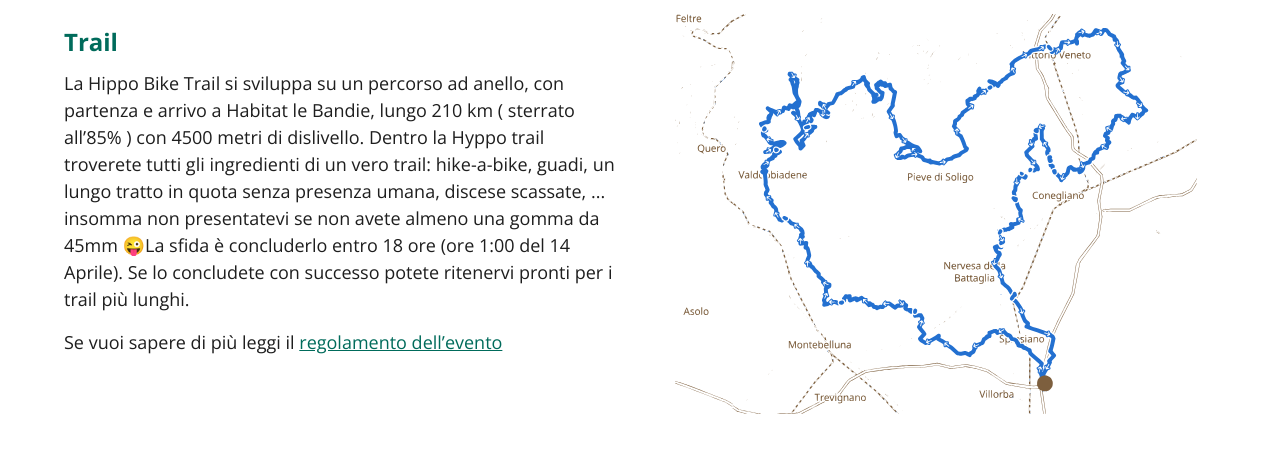
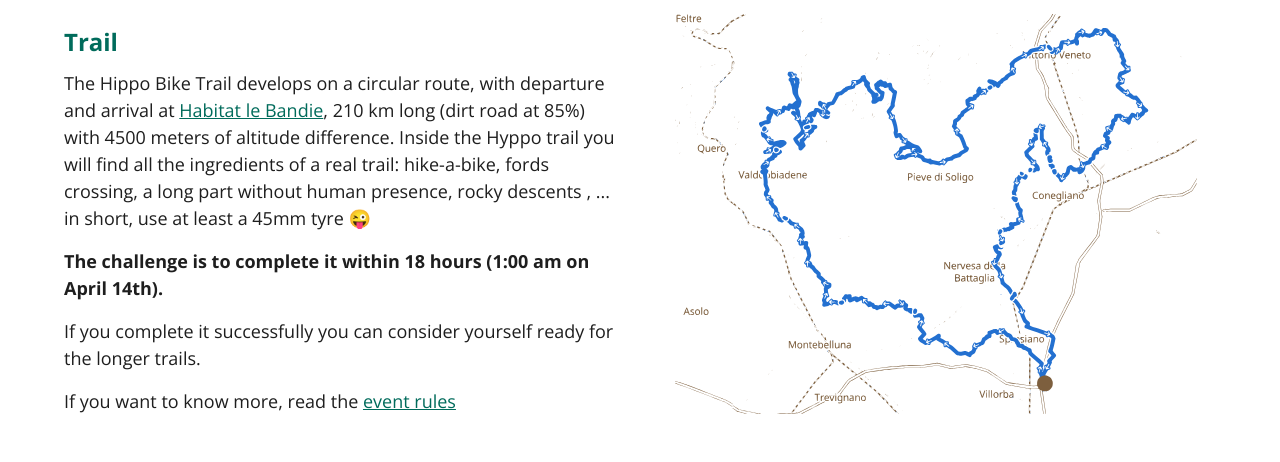
Before and after one commit to adellava/hyppo-trail, a Next.js app: page / in a window 1280 px wide. Shown: the part 686-1148 px from the top of the page. Built offline with nearby package versions, Linux system fonts and the light colour scheme.

Commit message:
internazionalization

```diff
--- a/next.config.js
+++ b/next.config.js
@@ -1,4 +1,6 @@
 /** @type {import('next').NextConfig} */
-const nextConfig = {}
+const nextConfig = {
 
-module.exports = nextConfig
+};
+
+module.exports = nextConfig;
--- a/src/app/layout.tsx
+++ b/src/app/layout.tsx
@@ -18,10 +18,10 @@
 }) {
   return (
     <html lang="en">
+      <Script type="text/javascript" src="/iubenda.js"></Script>
       <body className={opensans.className}>
         {children}
         <Script src="https://cdn.iubenda.com/iubenda.js" />
-        <Script type="text/javascript" src="/iubenda.js"></Script>
         <Script
           type="text/javascript"
           src="https://cs.iubenda.com/autoblocking/3424750.js"
--- a/src/app/page.module.css
+++ b/src/app/page.module.css
@@ -105,10 +105,14 @@
   min-width: 500px;
 }
 
-.paragraph {
+.paragraph, .paragraph___featured {
   font-size: 18px;
   line-height: 1.5;
   margin-bottom: 1rem;
+}
+
+.paragraph___featured {
+  font-weight: bold;
 }
 
 .horizonatalFlex {
--- a/src/app/page.tsx
+++ b/src/app/page.tsx
@@ -9,6 +9,10 @@
   CoverImage,
   Map,
 } from "../images/";
+import Description from "../components/Description";
+import Challenge from "../components/Challenge";
+import ChallengeBis from "../components/ChallengeBis";
+import Rules from "../components/Rules";
 
 export default function Home() {
   return (
@@ -20,16 +24,16 @@
       </header>
       <section className={styles.coverImage}>
         <p className={styles.heroDescription}>
-          Hippo è un trail bikepacking unsupported, tappa unica, traccia fissa
-          210 km e 4500 D+ da concludere in 18h
+          Hippo is an unsupported bikepacking trail, single stage, fixed route
+          210 km / 4500 D+ to be completed 18h
         </p>
-        <p className={styles.heroDate}>Treviso, 13 Aprile 2024 ore 7:00</p>
+        <p className={styles.heroDate}>Treviso, April 13th 2024 @7:00AM</p>
         <a
           className={styles.mainCta}
           target="_blanck"
           href="https://forms.gle/xqUSt1SXj7xLCwaA9"
         >
-          iscriviti
+          registration
         </a>
         <CoverImage />
       </section>
@@ -37,27 +41,16 @@
         <div className={styles.row__column}>
           <h2 className={styles.subtitle}>Trail</h2>
           <p className={styles.paragraph}>
-            La Hippo Bike Trail si sviluppa su un percorso ad anello, con
-            partenza e arrivo a Habitat le Bandie, lungo 210 km ( sterrato
-            all’85% ) con 4500 metri di dislivello. Dentro la Hyppo trail
-            troverete tutti gli ingredienti di un vero trail: hike-a-bike,
-            guadi, un lungo tratto in quota senza presenza umana, discese
-            scassate, ... insomma non presentatevi se non avete almeno una gomma
-            da 45mm 😜
-            <b>
-              La sfida è concluderlo entro 18 ore (ore 1:00 del 14 Aprile).
-            </b>{" "}
-            Se lo concludete con successo potete ritenervi pronti per i trail
-            più lunghi.
+            <Description />
+          </p>
+          <p className={styles.paragraph___featured}>
+            <Challenge />
           </p>
           <p className={styles.paragraph}>
-            Se vuoi sapere di più leggi il{" "}
-            <a
-              target="_blanck"
-              href="https://docs.google.com/document/d/1tFjGzyMs6XhUHhFCs37sNum7AuV8YPR8qFyQjkTRTF4/view"
-            >
-              regolamento dell’evento
-            </a>
+            <ChallengeBis />
+          </p>
+          <p className={styles.paragraph}>
+            <Rules />
           </p>
         </div>
         <div className={styles.row__column}>
--- /dev/null
+++ b/src/components/Challenge.tsx
@@ -0,0 +1,12 @@
+"use client";
+
+export default function Challenge() {
+  const isItalian = () => navigator.language.includes("it");
+  return (
+    <span>
+      {isItalian()
+        ? `La sfida è concluderlo entro 18 ore (ore 1:00 del 14 Aprile).`
+        : `The challenge is to complete it within 18 hours (1:00 am on April 14th).`}
+    </span>
+  );
+}
--- /dev/null
+++ b/src/components/ChallengeBis.tsx
@@ -0,0 +1,13 @@
+"use client";
+
+export default function ChallengeBis() {
+  const isItalian = () => navigator.language.includes("it");
+  return (
+    <span>
+      {isItalian()
+        ? `Se lo concludete con successo potete ritenervi pronti per i trail
+        più lunghi.`
+        : `If you complete it successfully you can consider yourself ready for the longer trails.`}
+    </span>
+  );
+}
--- /dev/null
+++ b/src/components/Description.tsx
@@ -0,0 +1,27 @@
+"use client";
+
+export default function Description() {
+  const isItalian = () => navigator.language.includes("it");
+  return (
+    <span>
+      {isItalian()
+        ? `La Hippo Bike Trail si sviluppa su un percorso ad anello, con
+            partenza e arrivo a `
+        : `The Hippo Bike Trail develops on a circular route, with
+            departure and arrival at `}
+    <a href="https://www.instagram.com/habitatbistrot/" target="_black"> Habitat le Bandie</a>
+      {isItalian()
+        ? `, lungo 210 km ( sterrato
+            all’85% ) con 4500 metri di dislivello. Dentro la Hyppo trail
+            troverete tutti gli ingredienti di un vero trail: hike-a-bike,
+            guadi, un lungo tratto in quota senza presenza umana, discese
+            scassate, ... insomma non presentatevi se non avete almeno una gomma
+            da 45mm 😜`
+        : `, 210 km long (dirt road
+            at 85%) with 4500 meters of altitude difference. Inside the Hyppo trail
+            you will find all the ingredients of a real trail: hike-a-bike,
+            fords crossing, a long part without human presence, rocky descents
+            , ... in short, use at least a 45mm tyre 😜`}
+    </span>
+  );
+}
--- /dev/null
+++ b/src/components/Rules.tsx
@@ -0,0 +1,28 @@
+"use client";
+
+export default function Rules() {
+  const isItalian = () => navigator.language.includes("it");
+  return (
+    <span>
+      {isItalian()
+        ? `Se vuoi sapere di più leggi il `
+        : `If you want to know more, read the `}
+
+      {isItalian() ? (
+        <a
+          target="_blanck"
+          href="https://docs.google.com/document/d/1tFjGzyMs6XhUHhFCs37sNum7AuV8YPR8qFyQjkTRTF4/view"
+        >
+          regolamento dell’evento
+        </a>
+      ) : (
+        <a
+          target="_blanck"
+          href="https://docs.google.com/document/d/1ziy1dPimT-E23iJuSbz0nGelAvLbQnoMzEYpjb5SLf8/view"
+        >
+          event rules
+        </a>
+      )}
+    </span>
+  );
+}
--- /dev/null
+++ b/src/utils/index.ts
@@ -0,0 +1 @@
+export const isItalian = () => navigator.language.includes("it");
```
